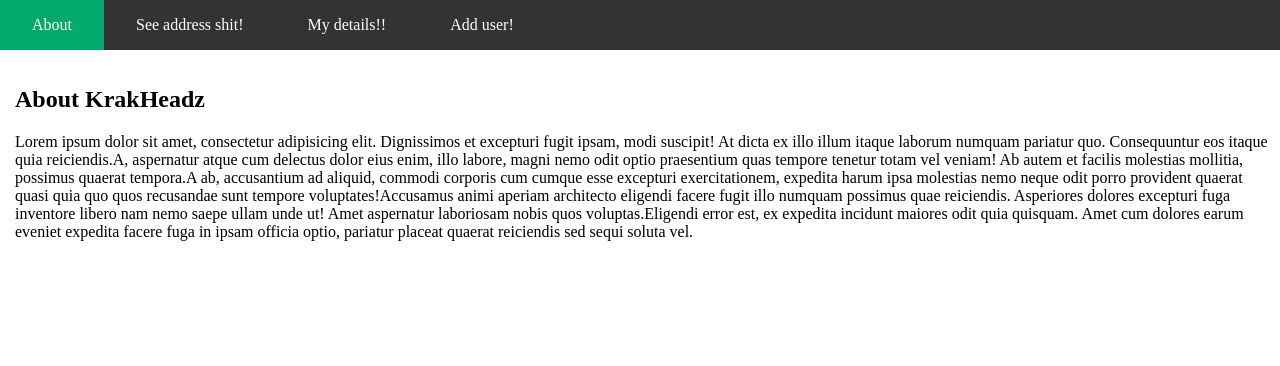
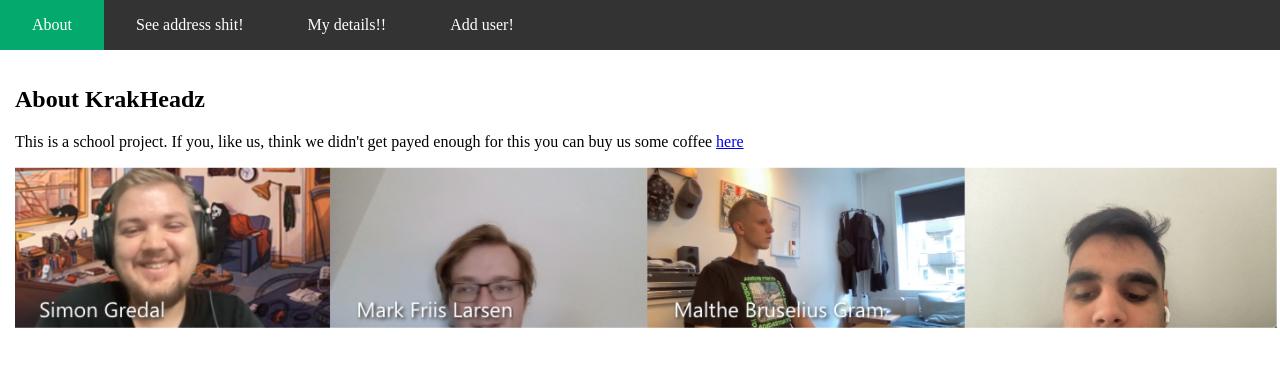
Before and after one commit to Krakkerz/KrakHeadz-FrontEnd, a plain HTML site: page index.html in a window 1280 px wide. Both pictures are taken after a click on the link "About". Drawn offline with Linux system fonts and the light colour scheme; no server answers.

Commit message:
pushing important stuff

```diff
--- a/index.html
+++ b/index.html
@@ -42,7 +42,8 @@
 
 <template data-id="about">
   <h2>About KrakHeadz</h2>
-  <p><span>Lorem ipsum dolor sit amet, consectetur adipisicing elit. Dignissimos et excepturi fugit ipsam, modi suscipit! At dicta ex illo illum itaque laborum numquam pariatur quo. Consequuntur eos itaque quia reiciendis.</span><span>A, aspernatur atque cum delectus dolor eius enim, illo labore, magni nemo odit optio praesentium quas tempore tenetur totam vel veniam! Ab autem et facilis molestias mollitia, possimus quaerat tempora.</span><span>A ab, accusantium ad aliquid, commodi corporis cum cumque esse excepturi exercitationem, expedita harum ipsa molestias nemo neque odit porro provident quaerat quasi quia quo quos recusandae sunt tempore voluptates!</span><span>Accusamus animi aperiam architecto eligendi facere fugit illo numquam possimus quae reiciendis. Asperiores dolores excepturi fuga inventore libero nam nemo saepe ullam unde ut! Amet aspernatur laboriosam nobis quos voluptas.</span><span>Eligendi error est, ex expedita incidunt maiores odit quia quisquam. Amet cum dolores earum eveniet expedita facere fuga in ipsam officia optio, pariatur placeat quaerat reiciendis sed sequi soluta vel.</span></p>
+  <p><span> This is a school project. If you, like us, think we didn't get payed enough for this you can buy us some coffee <a href="https://www.buymeacoffee.com/frederikmhv?new=1" target="blank"> here </a></span></p>
+  <img src="img/important picture.png" alt="important picture">
 </template>
 
 <template data-id="seeShit">
```
Also changed, not shown: img/important picture.png (added).
